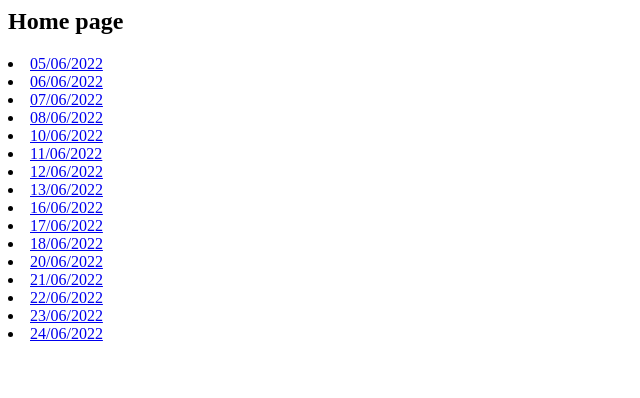
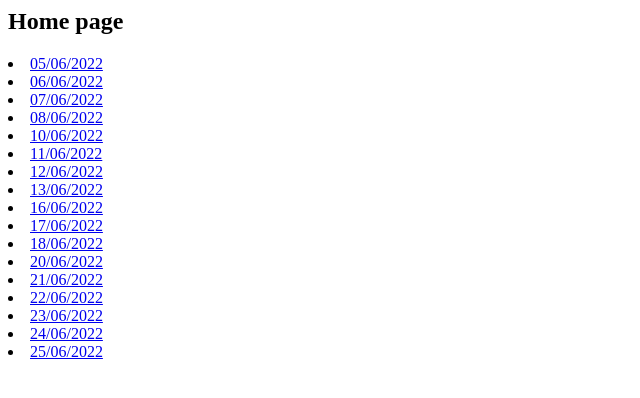
Before and after one commit to phombos/Daily-report, a plain HTML site: page index.html in a window 1280 px wide. Shown: the whole page, without its empty margins (0-640 px from the left). Drawn offline with Linux system fonts and the light colour scheme.

Commit message:
Update index.html

```diff
--- a/index.html
+++ b/index.html
@@ -17,5 +17,6 @@
         <li><a href="reports/report_22-06-2022.html">22/06/2022</a></li>
         <li><a href="reports/report_23-06-2022.html">23/06/2022</a></li>
         <li><a href="reports/report_24-06-2022.html">24/06/2022</a></li>
+        <li><a href="reports/report_25-06-2022.html">25/06/2022</a></li>
     </body>
 </html>
```
